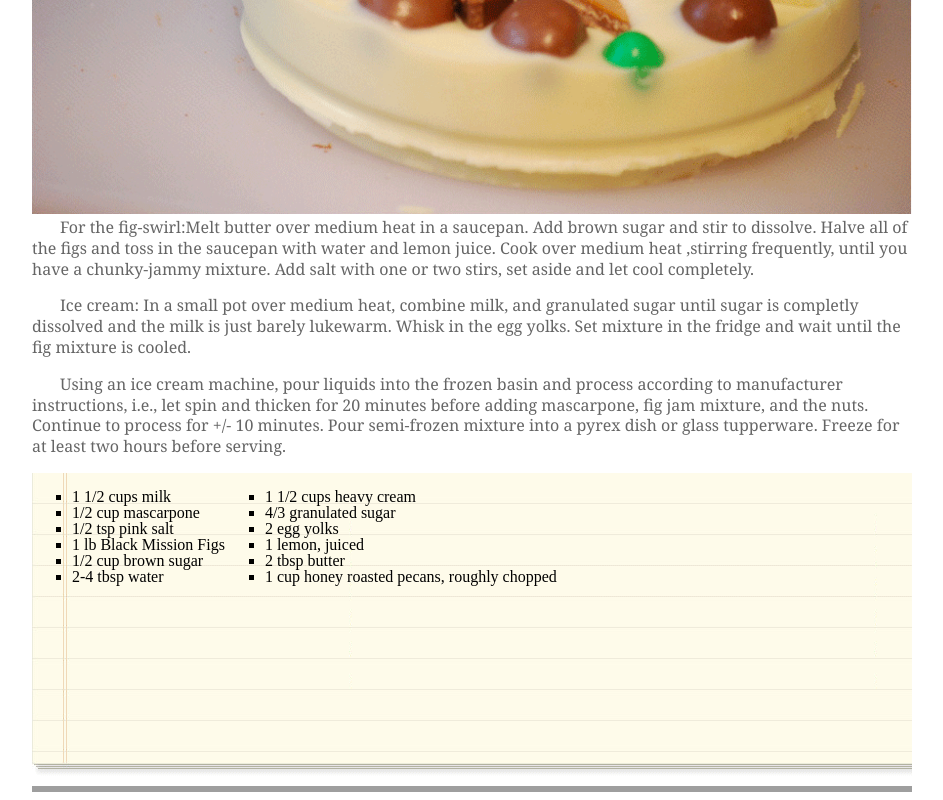
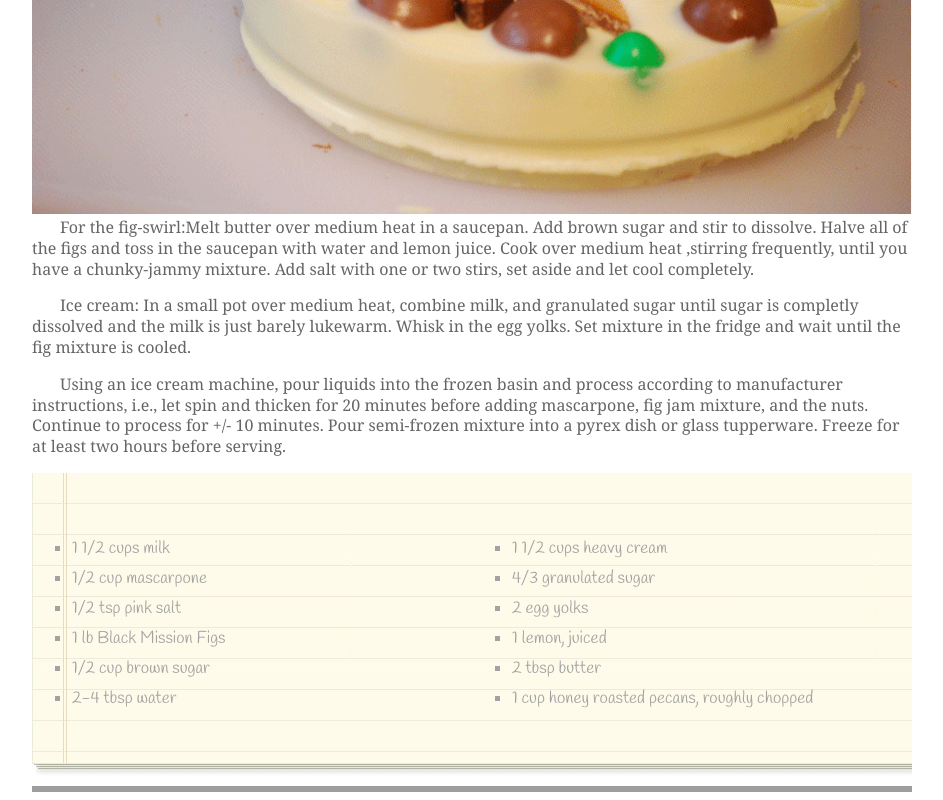
Before and after one commit to kavdi/Chocolate-Pizza, a plain HTML site: page index.html in a window 1280 px wide. Shown: the part 685-1485 px from the top of the page, without its empty margins (168-1111 px from the left). Drawn offline with Linux system fonts and the light colour scheme; grey boxes are pictures that could not be loaded; a web font is replaced by a local one.

Commit message:
made some list changes

```diff
--- a/index.html
+++ b/index.html
@@ -6,6 +6,7 @@
     <link rel="stylesheet" href="reset.css">
     <link href="https://fonts.googleapis.com/css?family=Yellowtail" rel="stylesheet">
     <link href="https://fonts.googleapis.com/css?family=Electrolize" rel="stylesheet">
+    <link href="https://fonts.googleapis.com/css?family=Handlee" rel="stylesheet">
     <title>chocolate page</title>
   </head>
   <body>
@@ -69,7 +70,7 @@
           <li>2-4 tbsp water</li>
         </ul>
       </div>
-      <div>
+      <div class="list1">
         <ul>
           <li>1 1/2 cups heavy cream</li>
           <li>4/3 granulated sugar</li>
--- a/style.css
+++ b/style.css
@@ -35,7 +35,11 @@ hr {
 
 ul {
   list-style: square;
-  float:left;
+  font-family: 'Handlee', cursive;
+  color: #a2a2a2;
+  font-size: 17px;
+  padding-top: 10%;
+  line-height: 177%;
 }
 
 #title {
@@ -83,10 +87,10 @@ ul {
   width: 100%;
 }
 
-/*ul {
-  width: 50%;
-  display: inline-block;
-}*/
+.list1 {
+  width:50%;
+  float: left;
+}
 
 .notebook {
 background-image: url("img/list-bg.png");
```
